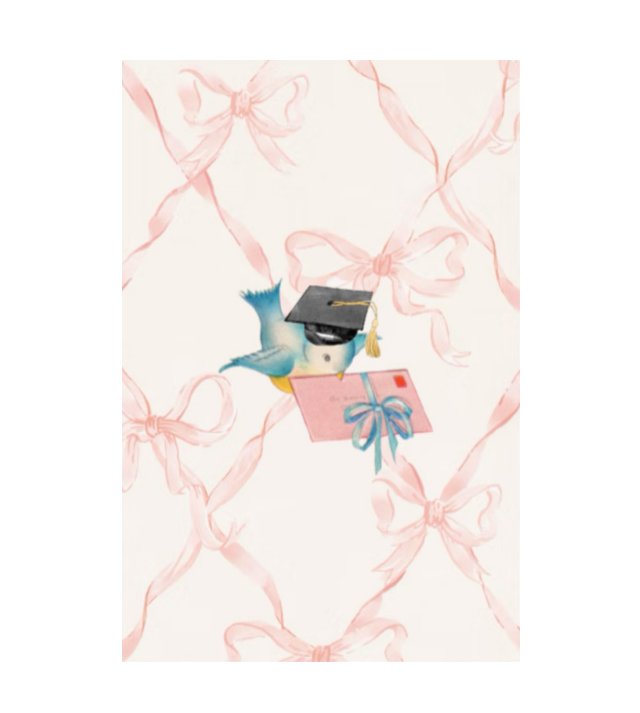
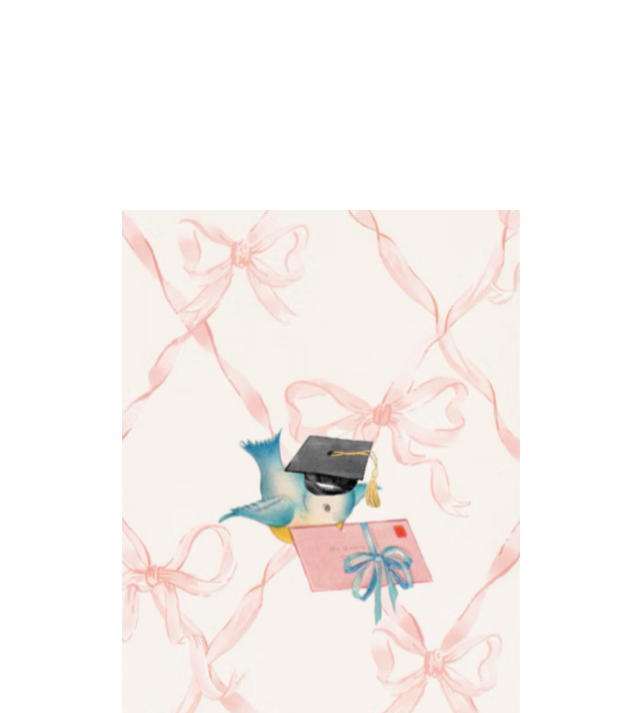
Before and after one commit to saraaasss/graduation, a plain HTML site: page index.html in a window 1280 px wide. Shown: the part 160-873 px from the top of the page, without its empty margins (418-1058 px from the left). Drawn offline with Linux system fonts and the light colour scheme.

Commit message:
Update style.css

```diff
--- a/style.css
+++ b/style.css
@@ -2,7 +2,7 @@ body
 {
 
    margin: 0;
-   padding:100px;
+   padding:250px;
 
 
 }
```
